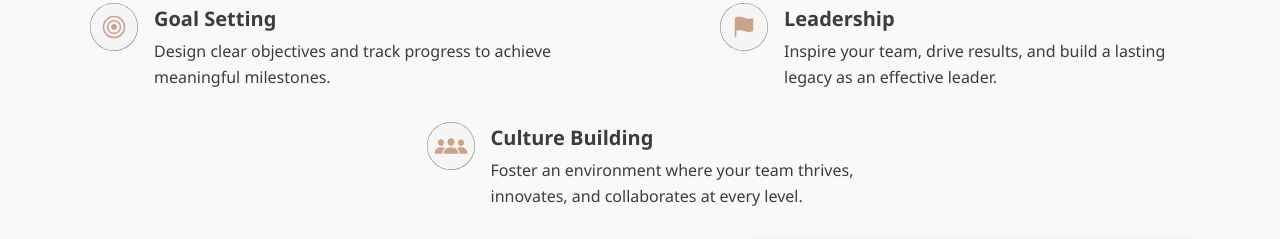
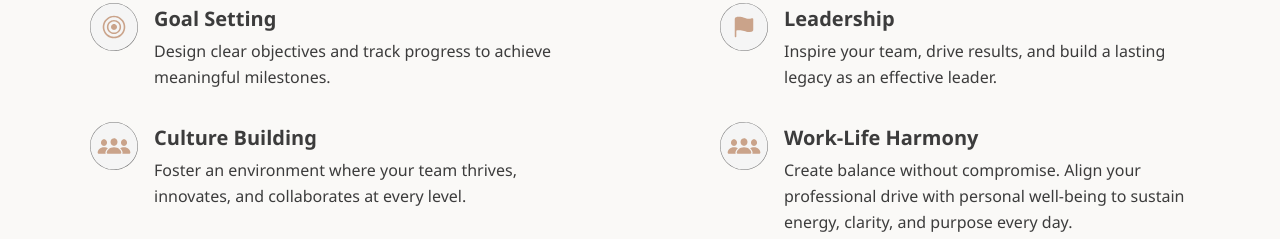
Before and after one commit to PinPointCoaching/PinPointCoaching.github.io, a plain HTML site: page index.html in a window 1280 px wide. Shown: the part 1040-1279 px from the top of the page. Drawn offline with nearby package versions, Linux system fonts and the light colour scheme.

Commit message:
Add new skill tile

```diff
--- a/index.html
+++ b/index.html
@@ -98,7 +98,15 @@
       <img src="./Assets/icons/crowd-icon.svg" class="skill__icon" alt="">
       <div class="skill__text">
         <h3 class="skill__title">Culture Building</h3>
-        <p class="skill__desc">Foster an environment where your team thrives,<br> innovates, and collaborates at every level.</p>
+        <p class="skill__desc">Foster an environment where your team thrives, innovates, and collaborates at every level.</p>
+      </div>
+    </li>
+
+    <li class="skill">
+      <img src="./Assets/icons/crowd-icon.svg" class="skill__icon" alt="">
+      <div class="skill__text">
+        <h3 class="skill__title">Work-Life Harmony</h3>
+        <p class="skill__desc">Create balance without compromise. Align your professional drive with personal well-being to sustain energy, clarity, and purpose every day.</p>
       </div>
     </li>
 
```
